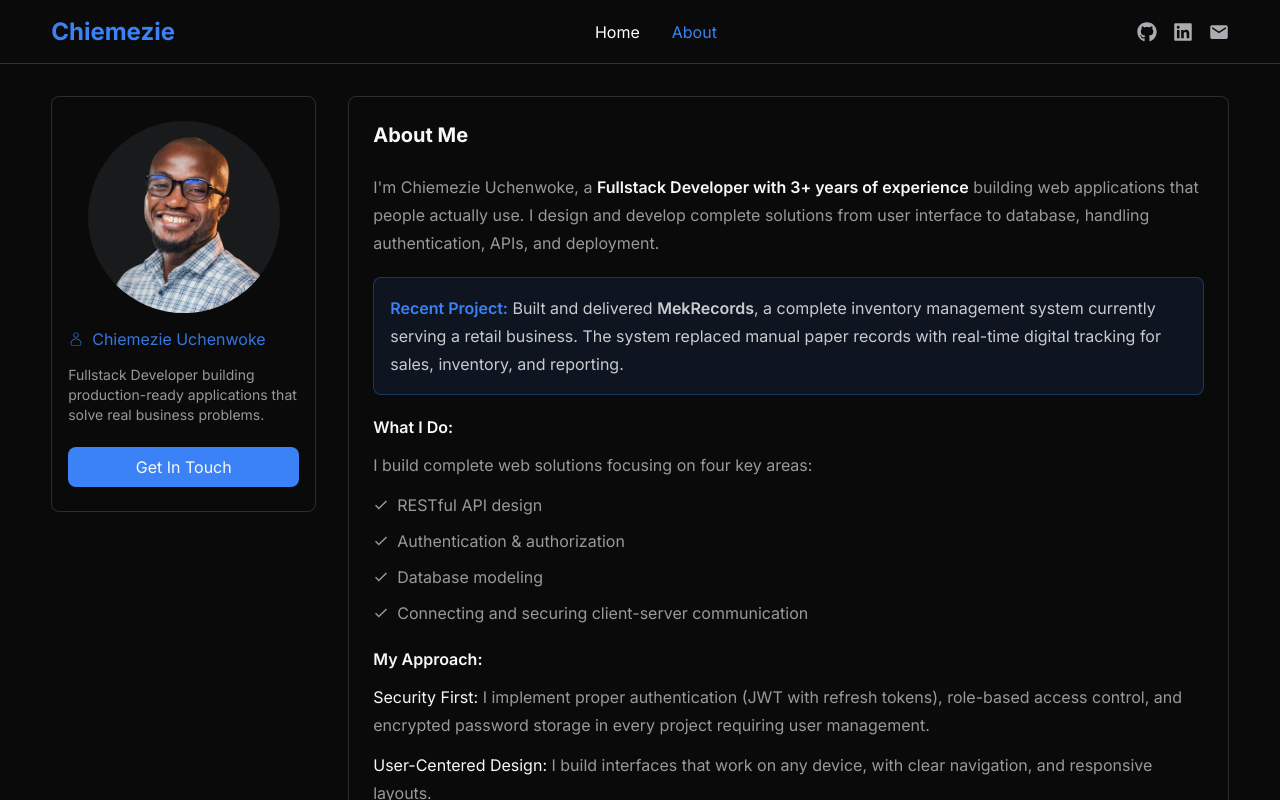
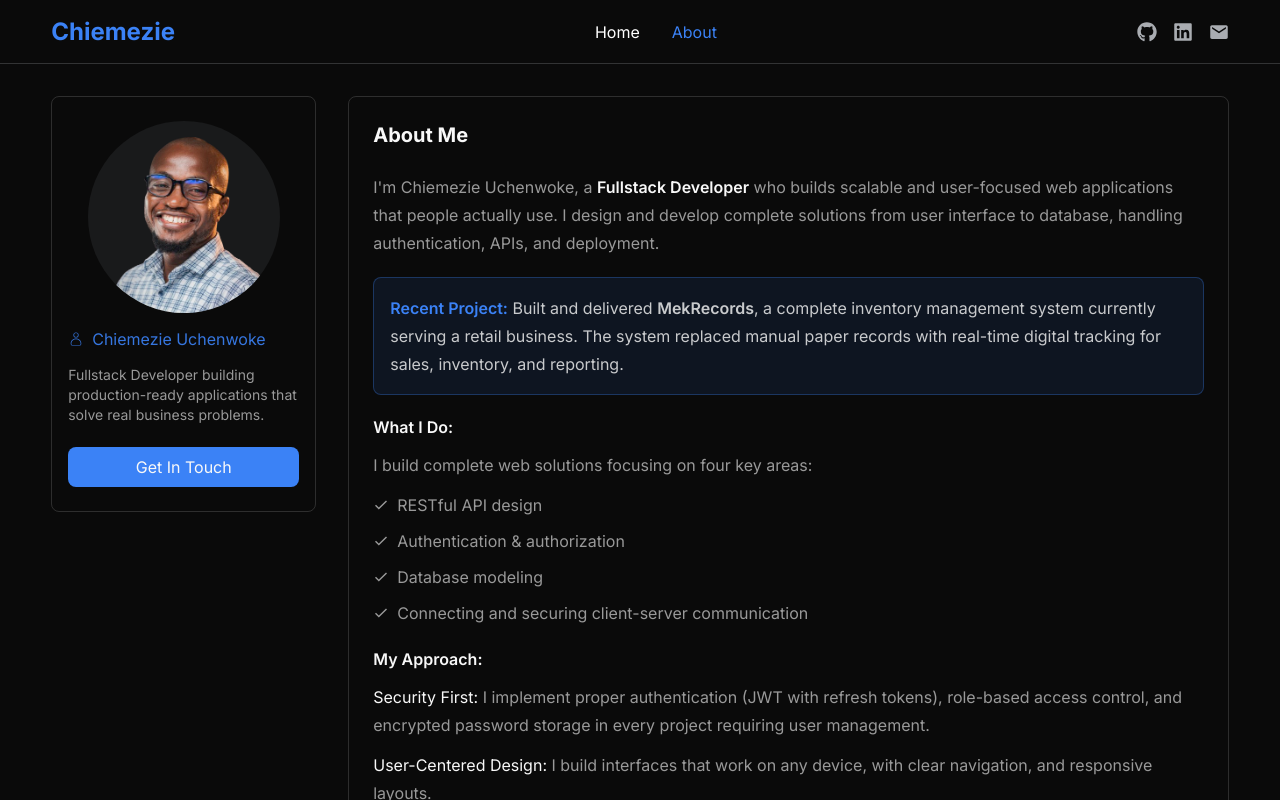
Before and after one commit to Chiemezie-Uchenwoke/portfolio, a React (Vite) app: page /about in a window 1280 px wide. Shown: the top 800 px of the page. Built offline with nearby package versions, Linux system fonts and the light colour scheme.

Commit message:
Update about me page

```diff
--- a/src/components/AboutMe/AboutMe.jsx
+++ b/src/components/AboutMe/AboutMe.jsx
@@ -43,7 +43,7 @@ const AboutMe = () => {
                 <div className="text-white-shade/60 text-sm min-[900px]:text-base flex flex-col gap-5">
                     {/* Who I Am */}
                     <p className="leading-7">
-                        I'm Chiemezie Uchenwoke, a <span className="text-white-shade font-semibold">Fullstack Developer with 3+ years of experience</span> building web applications that people actually use. I design and develop complete solutions from user interface to database, handling authentication, APIs, and deployment.
+                        I'm Chiemezie Uchenwoke, a <span className="text-white-shade font-semibold">Fullstack Developer</span> who builds scalable and user-focused web applications that people actually use. I design and develop complete solutions from user interface to database, handling authentication, APIs, and deployment.
                     </p>
 
                     {/* Recent Achievement */}
```
